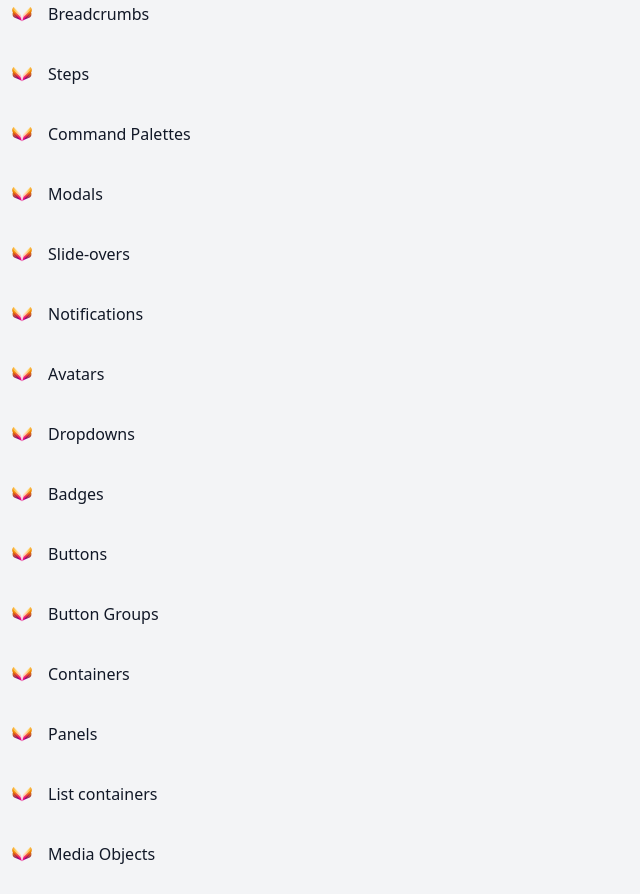
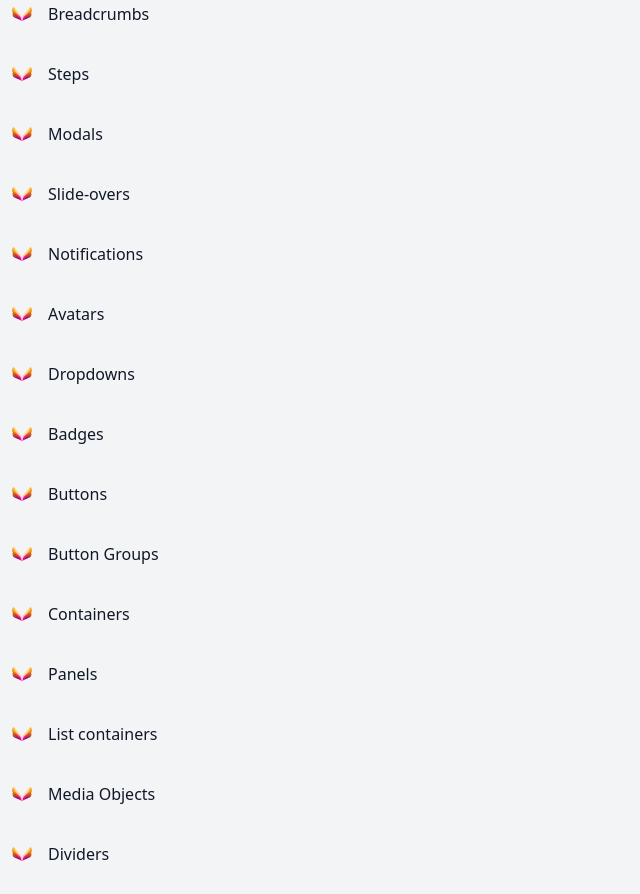
Before and after one commit to vaionex/VBS, a Next.js app: page /components in a window 1280 px wide. Shown: the part 2800-3694 px from the top of the page, without its empty margins (0-640 px from the left). Built offline with nearby package versions, Linux system fonts and the light colour scheme; no server answers.

Commit message:
commandpalet component broken

```diff
--- a/src/components/elements/ui/register-form/index.js
+++ b/src/components/elements/ui/register-form/index.js
@@ -5,12 +5,11 @@ import { useState, useEffect } from 'react'
 import { useRouter } from 'next/router'
 import { useDispatch, useSelector } from 'react-redux'
 
-import { firebaseRegister, firebaseLoginWithGoogle } from '@/firebase/utils'
+import { firebaseLoginWithGoogle } from '@/firebase/utils'
 import { FormInput } from '@/components/elements/ui'
 import Alert from '@/components/layout/alerts/alert'
 import apiConfig from '@/config/relysiaApi'
 import { createwallet } from '@/services/relysia-queries'
-import { firebaseAuth } from '@/firebase/init'
 import { setUserData, setAuthenticated, register } from '@/redux/slices/auth'
 
 const inputAttributes = [
--- a/src/constants/navbarElements.js
+++ b/src/constants/navbarElements.js
@@ -235,11 +235,11 @@ export const applicationUi = [
     href: '/components/application-ui/steps',
     icon: BriefcaseIcon,
   },
-  {
-    name: 'Command Palettes',
-    href: '/components/application-ui/commandpalet',
-    icon: BriefcaseIcon,
-  },
+  // {
+  //   name: 'Command Palettes',
+  //   href: '/components/application-ui/commandpalet',
+  //   icon: BriefcaseIcon,
+  // },
   {
     name: 'Modals',
     href: '/components/application-ui/modals',
--- a/src/pages/components/application-ui/[element].js
+++ b/src/pages/components/application-ui/[element].js
@@ -688,17 +688,17 @@ const components = {
     { name: 'Circles with text', component: Step7 },
     { name: 'Progress bar', component: Step8 },
   ],
-  commandpalet: [
-    { name: 'Simple', component: CommandPalet1 },
-    { name: 'Simple with padding', component: CommandPalet2 },
-    { name: 'With preview', component: CommandPalet3 },
-    { name: 'With images and descriptions', component: CommandPalet4 },
-    { name: 'With icons', component: CommandPalet5 },
-    { name: 'Semi-transparent with icons', component: CommandPalet6 },
-    { name: 'Dark with icons', component: CommandPalet7 },
-    { name: 'With groups', component: CommandPalet8 },
-    { name: 'With footer', component: CommandPalet9 },
-  ],
+  // commandpalet: [
+  //   { name: 'Simple', component: CommandPalet1 },
+  //   { name: 'Simple with padding', component: CommandPalet2 },
+  //   { name: 'With preview', component: CommandPalet3 },
+  //   { name: 'With images and descriptions', component: CommandPalet4 },
+  //   { name: 'With icons', component: CommandPalet5 },
+  //   { name: 'Semi-transparent with icons', component: CommandPalet6 },
+  //   { name: 'Dark with icons', component: CommandPalet7 },
+  //   { name: 'With groups', component: CommandPalet8 },
+  //   { name: 'With footer', component: CommandPalet9 },
+  // ],
   modals: [
     { name: 'Centered with single action', component: Modal1 },
     { name: 'Centered with wide buttons', component: Modal2 },
```
Also changed, not shown: 2 other files (tests, documents, lock files or other folders).
